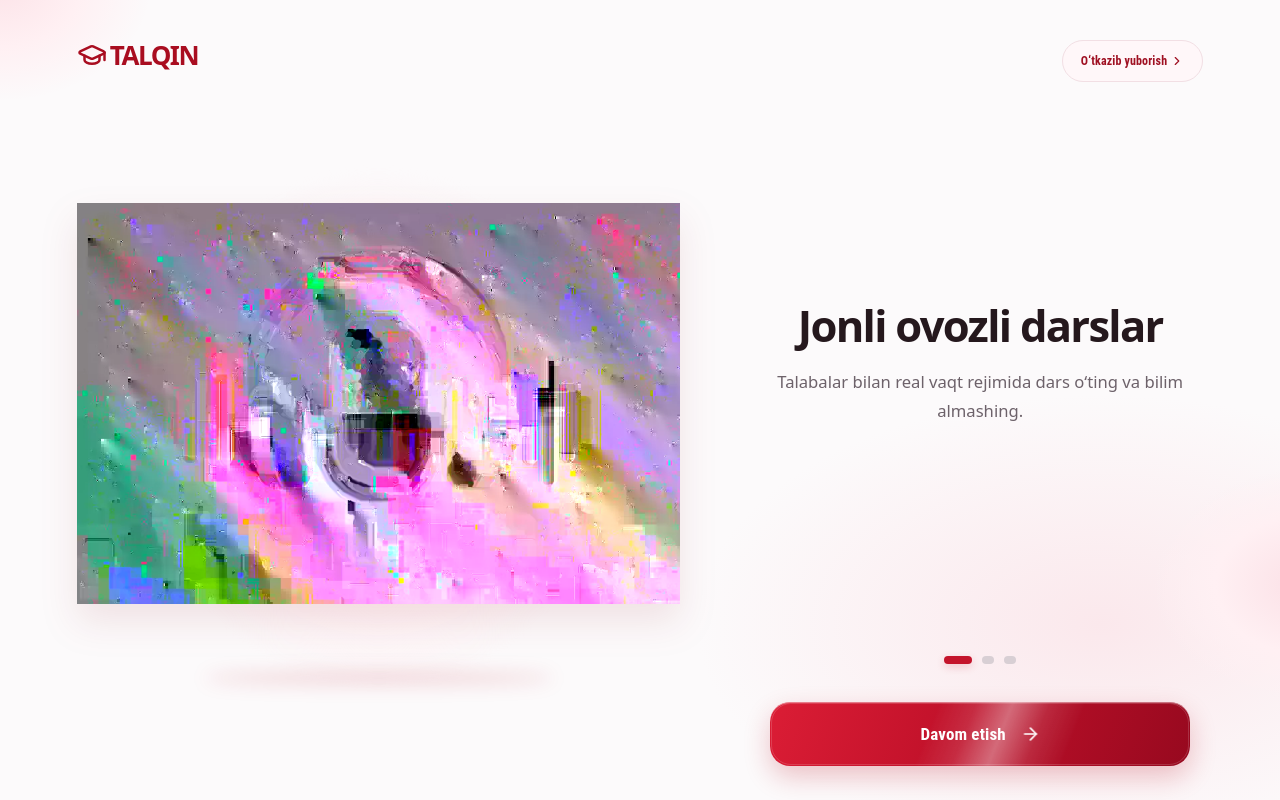
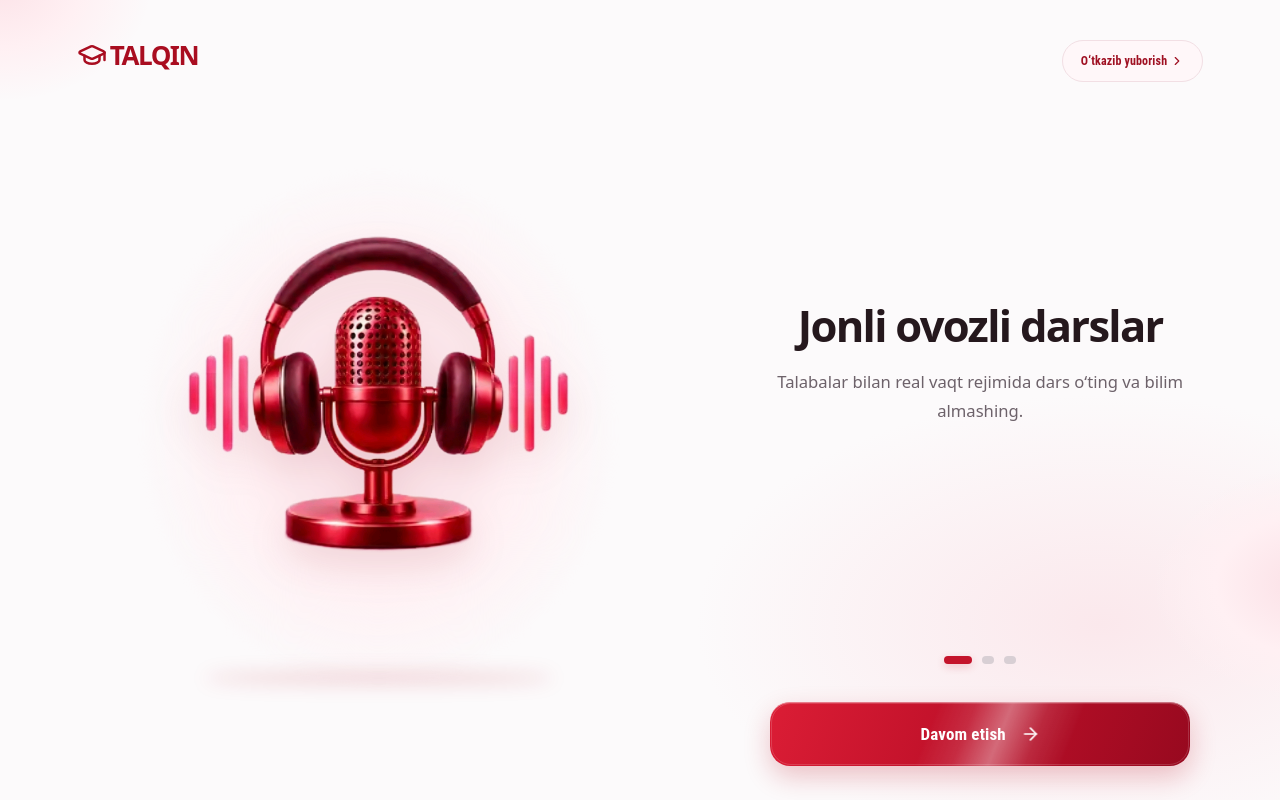
Before and after one commit to LUCIFERYTPUBG/Talqin, a React (Vite) app: page / in a window 1280 px wide. Built offline with nearby package versions, Linux system fonts and the light colour scheme.

Commit message:
Switch onboarding audio art to uploaded PNG

```diff
--- a/src/App.jsx
+++ b/src/App.jsx
@@ -28,7 +28,7 @@ function Logo({large=false}) { return <div className={large?'brand brandLarge':'
 function AudioIllustration() {
   return <img
     className="audioIllustration"
-    src="/talqin-audio-sharp.webp?v=20261127-2"
+    src="/talqin-audio-sharp.png?v=20261127-3"
     alt="Qizil professional mikrofon, quloqchin va ovoz to‘lqinlari"
   />
 }
```
